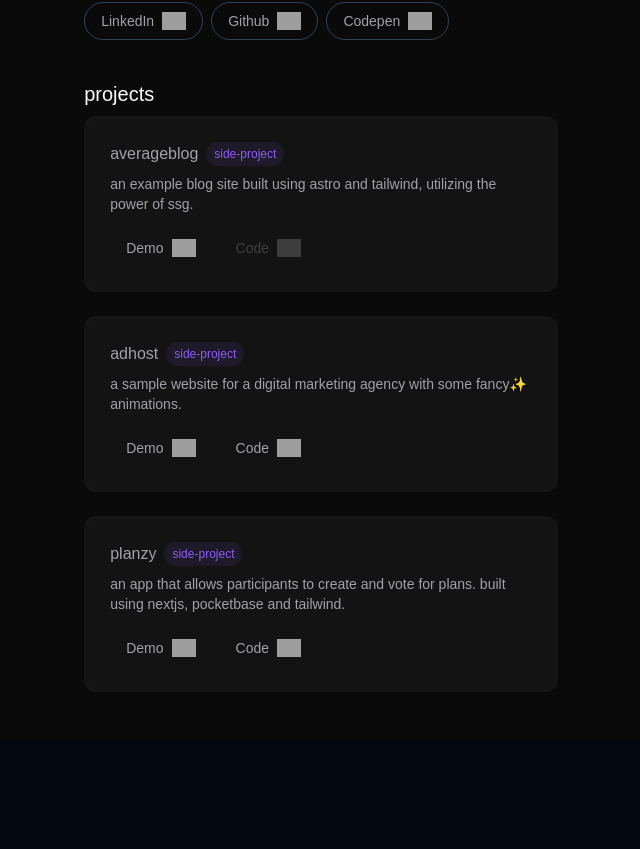
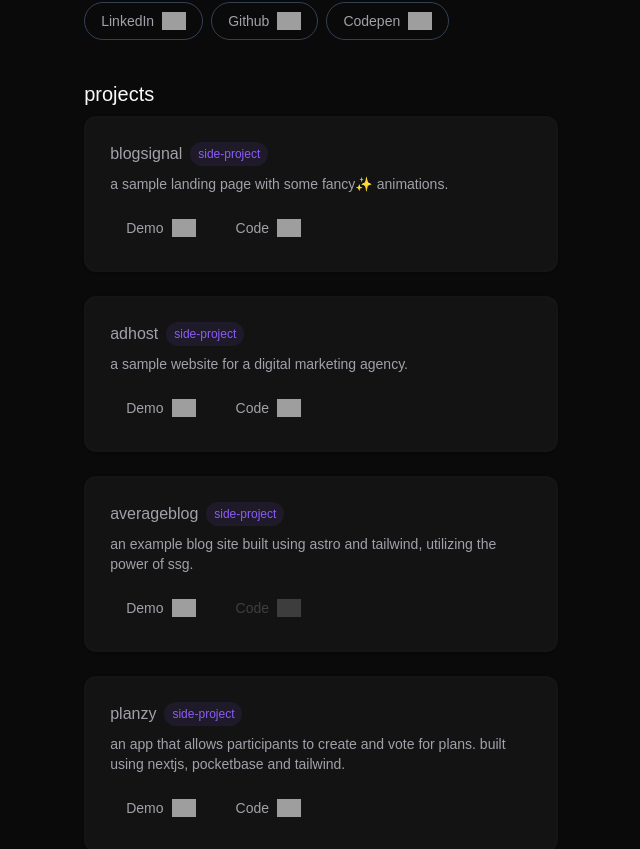
Before and after one commit to ImZaryab/averageportfolio, a Next.js app: page / in a window 1280 px wide. Shown: the part 646-1495 px from the top of the page, without its empty margins (319-959 px from the left). Before the commit the page ends 1386 px from the top, so only its background shows below. Built offline with nearby package versions, Linux system fonts and the light colour scheme; grey boxes are pictures that could not be loaded.

Commit message:
feat: added blogsignal project

```diff
--- a/src/app/page.tsx
+++ b/src/app/page.tsx
@@ -20,6 +20,26 @@ const socials = [
 
 const projects = [
   {
+    title: "Blogsignal",
+    description:
+      "A sample landing page with some fancy✨ animations.",
+    isSideProject: true,
+    hasDemo: true,
+    hasCode: true,
+    demoUrl: "https://blogsignal.vercel.app/",
+    codeUrl: "https://github.com/ImZaryab/blogsignal",
+  },
+  {
+    title: "AdHost",
+    description:
+      "A sample website for a digital marketing agency.",
+    isSideProject: true,
+    hasDemo: true,
+    hasCode: true,
+    demoUrl: "https://imzaryab.github.io/adhost/",
+    codeUrl: "https://github.com/ImZaryab/adhost",
+  },
+  {
     title: "AverageBlog",
     description:
       "An example blog site built using Astro and Tailwind, utilizing the power of SSG.",
@@ -28,16 +48,6 @@ const projects = [
     hasCode: false,
     demoUrl: "https://averageblogastro.vercel.app/",
     codeUrl: "",
-  },
-  {
-    title: "AdHost",
-    description:
-      "A sample website for a digital marketing agency with some fancy✨ animations.",
-    isSideProject: true,
-    hasDemo: true,
-    hasCode: true,
-    demoUrl: "https://imzaryab.github.io/adhost/",
-    codeUrl: "https://github.com/ImZaryab/adhost",
   },
   {
     title: "Planzy",
```
